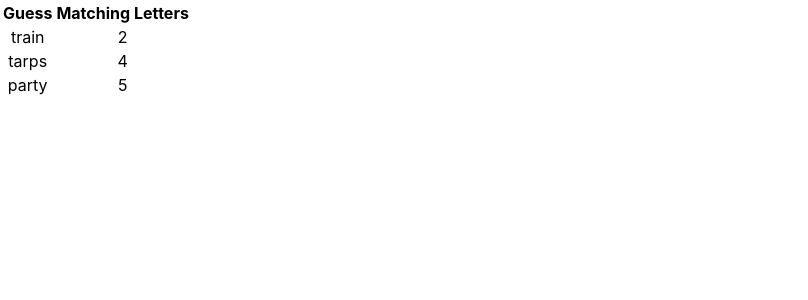
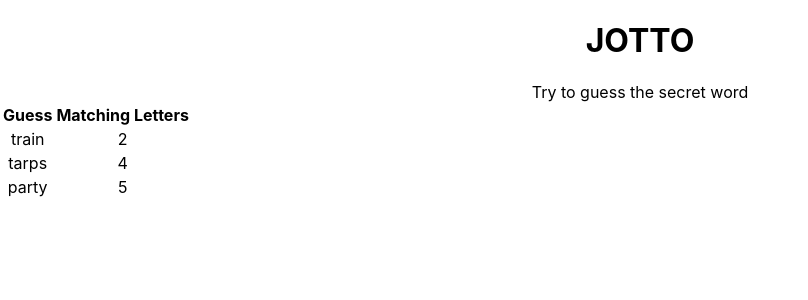
Before and after one commit to SallyB1988/jotto, a React (Create React App) app: page / in a window 1280 px wide. Shown: the top 300 px of the page, without its empty margins (0-808 px from the left). Built offline with nearby package versions, Linux system fonts and the light colour scheme.

Commit message:
updated congrats and tests

```diff
--- a/src/App.js
+++ b/src/App.js
@@ -1,5 +1,6 @@
-import React from 'react';
+import React, { Component } from 'react';
 import './App.css';
+import Congrats from './components/congrats/congrats'
 import GuessedWords from './components/guessedWords/guessedWords'
 
 const guessedWords = [
@@ -17,12 +18,16 @@ const guessedWords = [
   }
 ]
 
-function App() {
-  return (
-    <div className="App">
-      <GuessedWords guessedWords={guessedWords} />
-    </div>
-  );
+class App extends Component {
+  render() {
+    return (
+      <div className="App">
+        <h1>JOTTO</h1>
+        <Congrats success={false} />
+        <GuessedWords guessedWords={guessedWords} />
+      </div>
+    );
+  }
 }
 
 export default App;
--- a/src/components/congrats/congrats.jsx
+++ b/src/components/congrats/congrats.jsx
@@ -9,7 +9,7 @@ const Congrats = (props) => {
     </div >
   )
   return (
-    <div data-test="component-congrats" />
+    <div data-test="component-congrats">Try to guess the secret word</div>
   )
 }
 
```
Also changed, not shown: 1 other file (tests, documents, lock files or other folders).
